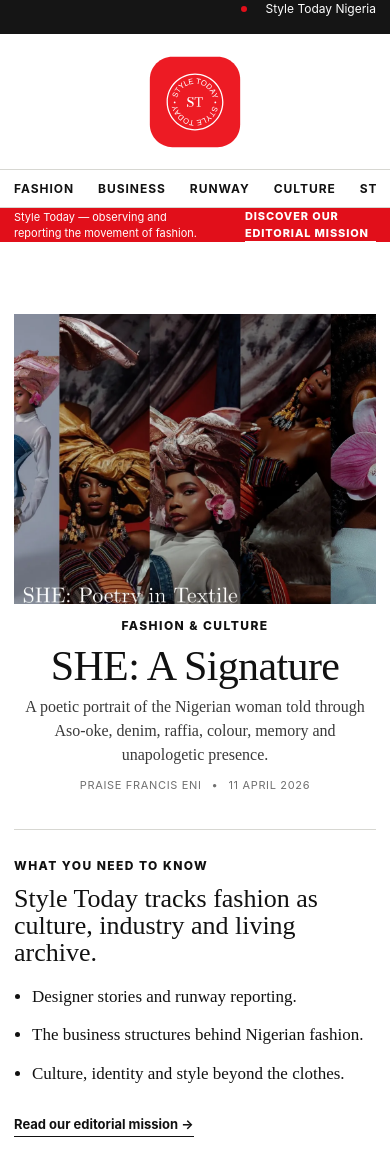
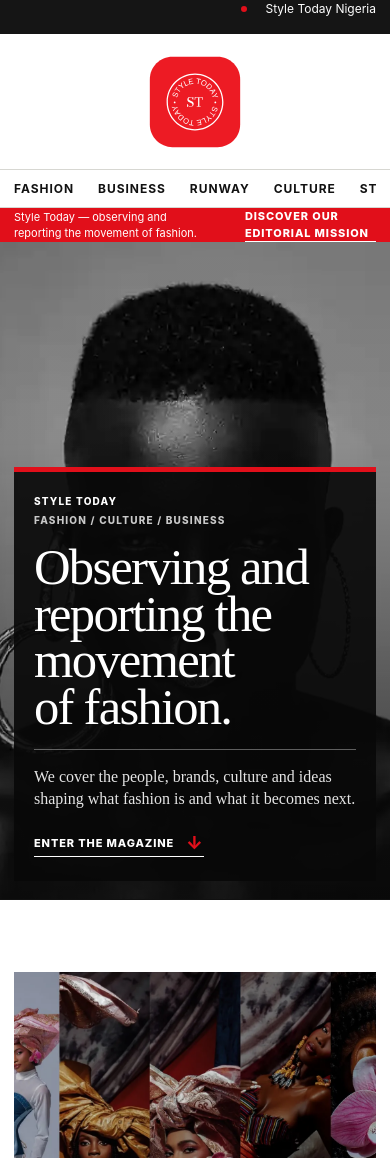
Before and after one commit to MarselDokubo/styletoday, a Next.js app: page / in a window 390 px wide. Shown: the top 1158 px of the page. Built offline with nearby package versions, Linux system fonts and the light colour scheme.

Commit message:
Add editorial visual hero

```diff
--- a/app/globals.css
+++ b/app/globals.css
@@ -194,6 +194,138 @@
   text-transform: uppercase;
   letter-spacing: .08em;
   border-bottom: 1px solid currentColor;
+}
+
+/* Homepage visual hero */
+.visual-hero {
+  position: relative;
+  display: grid;
+  grid-template-columns: minmax(0, 1.8fr) minmax(300px, .72fr);
+  min-height: 650px;
+  height: min(78vh, 820px);
+  overflow: hidden;
+  background: #090909;
+  border-bottom: 1px solid #111;
+}
+
+.visual-hero__media {
+  min-width: 0;
+  min-height: 0;
+  overflow: hidden;
+}
+
+.visual-hero__media img {
+  width: 100%;
+  height: 100%;
+  object-fit: cover;
+}
+
+.visual-hero__media--landscape img {
+  object-position: center center;
+}
+
+.visual-hero__media--portrait {
+  border-left: 3px solid #fff;
+}
+
+.visual-hero__media--portrait img {
+  object-position: center 15%;
+}
+
+.visual-hero__shade {
+  position: absolute;
+  inset: 0;
+  pointer-events: none;
+  background:
+    linear-gradient(180deg, rgba(0, 0, 0, .03) 35%, rgba(0, 0, 0, .48) 100%),
+    linear-gradient(90deg, rgba(0, 0, 0, .16) 0%, transparent 52%, rgba(0, 0, 0, .12) 100%);
+}
+
+.visual-hero__content {
+  position: absolute;
+  inset: 0;
+  z-index: 2;
+  display: flex;
+  align-items: flex-end;
+  padding-bottom: 36px;
+  pointer-events: none;
+}
+
+.visual-hero__copy {
+  width: min(820px, 62vw);
+  padding: 28px 34px 30px;
+  color: #fff;
+  background: rgba(8, 8, 8, .93);
+  border-top: 5px solid var(--red);
+  pointer-events: auto;
+}
+
+.visual-hero__kicker {
+  display: flex;
+  justify-content: space-between;
+  gap: 18px;
+  margin-bottom: 22px;
+  font-size: 11px;
+  font-weight: 800;
+  letter-spacing: .12em;
+  text-transform: uppercase;
+}
+
+.visual-hero__kicker span:last-child {
+  color: #c9c9c9;
+}
+
+.visual-hero h1 {
+  max-width: 760px;
+  margin: 0;
+  font-family: var(--serif);
+  font-size: clamp(54px, 6vw, 92px);
+  font-weight: 400;
+  line-height: .9;
+  letter-spacing: -.035em;
+  text-wrap: balance;
+}
+
+.visual-hero__bottom {
+  display: grid;
+  grid-template-columns: minmax(0, 1fr) auto;
+  gap: 30px;
+  align-items: end;
+  margin-top: 26px;
+  padding-top: 20px;
+  border-top: 1px solid rgba(255, 255, 255, .35);
+}
+
+.visual-hero__bottom p {
+  max-width: 520px;
+  margin: 0;
+  font-family: var(--serif);
+  font-size: 18px;
+  line-height: 1.4;
+  color: #e5e5e5;
+}
+
+.visual-hero__cta {
+  display: inline-flex;
+  align-items: center;
+  gap: 12px;
+  white-space: nowrap;
+  padding: 10px 0 4px;
+  border-bottom: 1px solid currentColor;
+  font-size: 12px;
+  font-weight: 800;
+  letter-spacing: .08em;
+  text-transform: uppercase;
+}
+
+.visual-hero__cta span {
+  color: var(--red);
+  font-size: 18px;
+  line-height: 1;
+}
+
+#latest-stories {
+  scroll-margin-top: 28px;
 }
 
 .hero-grid {
@@ -991,6 +1123,29 @@
 
 /* responsive */
 @media (max-width: 1050px) {
+  .visual-hero {
+    grid-template-columns: minmax(0, 1.45fr) minmax(280px, .75fr);
+    min-height: 600px;
+    height: 72vh;
+  }
+
+  .visual-hero__copy {
+    width: min(760px, 72vw);
+  }
+
+  .visual-hero h1 {
+    font-size: clamp(50px, 7vw, 78px);
+  }
+
+  .visual-hero__bottom {
+    grid-template-columns: 1fr;
+    gap: 14px;
+  }
+
+  .visual-hero__cta {
+    width: fit-content;
+  }
+
   .hero-grid {
     grid-template-columns: 1fr 2fr;
   }
@@ -1033,6 +1188,65 @@
 }
 
 @media (max-width: 760px) {
+  .visual-hero {
+    display: block;
+    min-height: 620px;
+    height: 78svh;
+  }
+
+  .visual-hero__media--landscape {
+    display: none;
+  }
+
+  .visual-hero__media--portrait {
+    position: absolute;
+    inset: 0;
+    border-left: 0;
+  }
+
+  .visual-hero__media--portrait img {
+    object-position: center 18%;
+  }
+
+  .visual-hero__shade {
+    background: linear-gradient(180deg, rgba(0, 0, 0, .02) 30%, rgba(0, 0, 0, .62) 100%);
+  }
+
+  .visual-hero__content {
+    padding-bottom: 18px;
+  }
+
+  .visual-hero__copy {
+    width: 100%;
+    padding: 22px 20px 24px;
+    background: rgba(8, 8, 8, .91);
+  }
+
+  .visual-hero__kicker {
+    flex-direction: column;
+    gap: 4px;
+    margin-bottom: 16px;
+    font-size: 10px;
+  }
+
+  .visual-hero h1 {
+    font-size: clamp(42px, 13vw, 58px);
+    line-height: .92;
+  }
+
+  .visual-hero__bottom {
+    margin-top: 18px;
+    padding-top: 16px;
+  }
+
+  .visual-hero__bottom p {
+    font-size: 16px;
+  }
+
+  .visual-hero__cta {
+    font-size: 11px;
+  }
+
   .page-shell {
     width: min(100% - 28px, 1320px);
   }
--- a/app/page.tsx
+++ b/app/page.tsx
@@ -15,7 +15,43 @@
 
   return (
     <main>
-      <section className="page-shell hero-grid section-space">
+      <section className="visual-hero" aria-labelledby="visual-hero-title">
+        <div className="visual-hero__media visual-hero__media--landscape">
+          <img
+            src="/images/style-hero-landscape.webp"
+            alt="Black-and-white Style Today fashion portrait"
+            fetchPriority="high"
+          />
+        </div>
+        <div className="visual-hero__media visual-hero__media--portrait">
+          <img
+            src="/images/style-hero-portrait.webp"
+            alt="Black-and-white Style Today close-up fashion portrait"
+            fetchPriority="high"
+          />
+        </div>
+        <div className="visual-hero__shade" aria-hidden="true" />
+
+        <div className="page-shell visual-hero__content">
+          <div className="visual-hero__copy">
+            <div className="visual-hero__kicker">
+              <span>Style Today</span>
+              <span>Fashion / Culture / Business</span>
+            </div>
+            <h1 id="visual-hero-title">Observing and reporting the movement of fashion.</h1>
+            <div className="visual-hero__bottom">
+              <p>
+                We cover the people, brands, culture and ideas shaping what fashion is and what it becomes next.
+              </p>
+              <Link className="visual-hero__cta" href="#latest-stories">
+                Enter the magazine <span aria-hidden="true">↓</span>
+              </Link>
+            </div>
+          </div>
+        </div>
+      </section>
+
+      <section id="latest-stories" className="page-shell hero-grid section-space">
         <aside className="hero-note">
           <span className="eyebrow">What You Need to Know</span>
           <h2>Style Today tracks fashion as culture, industry and living archive.</h2>
```
Also changed, not shown: public/images/style-hero-landscape.webp (added), public/images/style-hero-portrait.webp (added).
